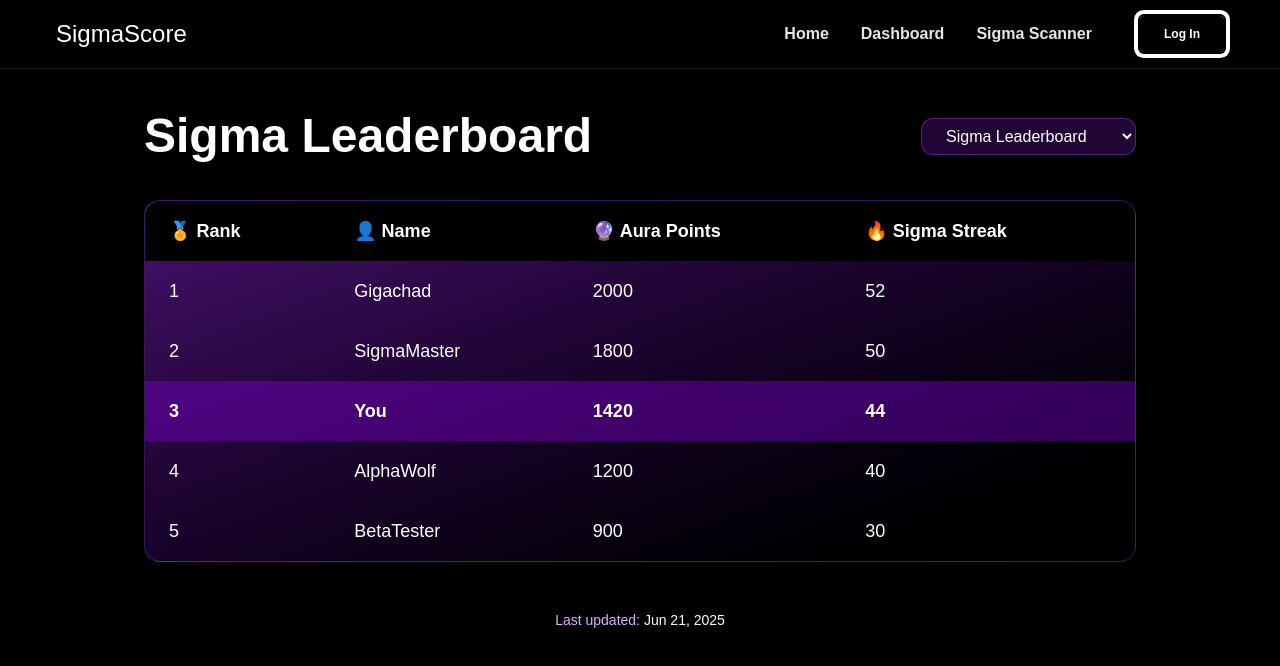
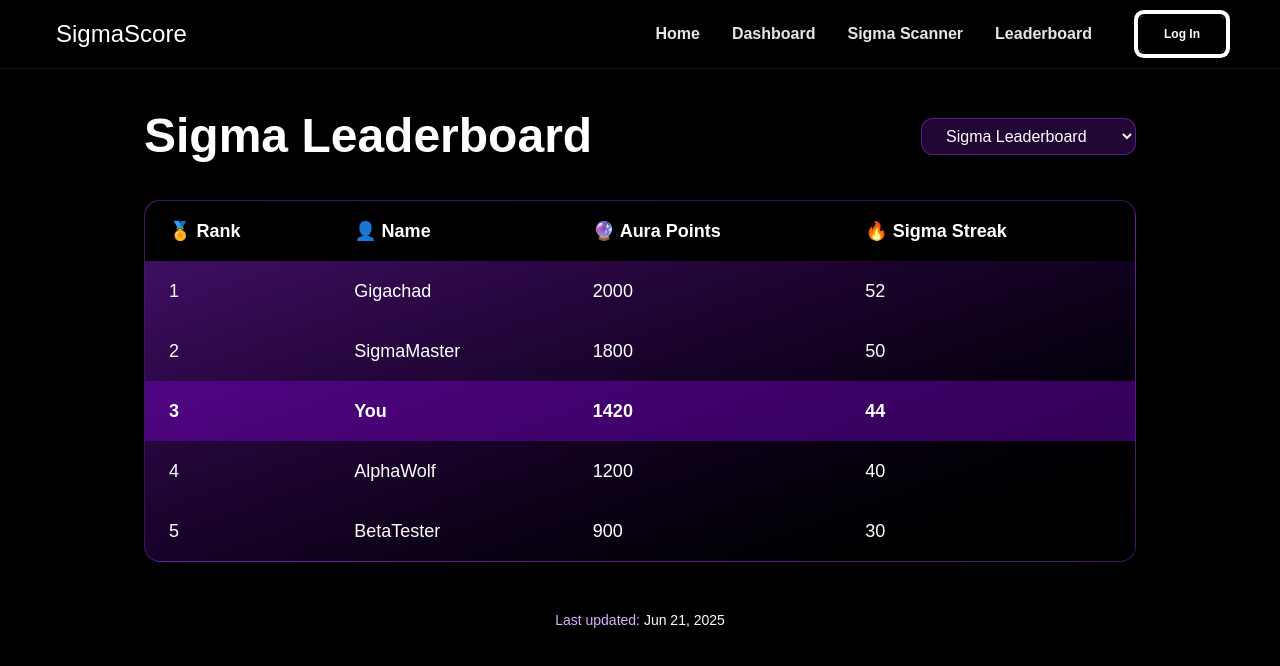
Before and after one commit to Xera-phix/sigma-score, a Next.js app in the folder sigmascore/: page /leaderboard in a window 1280 px wide. Shown: the top 666 px of the page. Built offline with nearby package versions, Linux system fonts and the light colour scheme.

Commit message:
fixed nav bar

```diff
--- a/sigmascore/components/ui/NavBar.tsx
+++ b/sigmascore/components/ui/NavBar.tsx
@@ -23,13 +23,19 @@ const NavBar = () => {
       <div className="font-orbitron text-white text-xl lg:text-2xl cursor-pointer select-none" onClick={() => window.location.href = '/'}>
         SigmaScore
       </div>
+
+      {/* 🌐 Desktop Navigation */}
       <nav className="hidden md:flex items-center gap-8">
         <a href="/" className="text-white/90 hover:text-vr-pink font-semibold transition-colors">Home</a>
         <a href="/dashboard" className="text-white/90 hover:text-vr-pink font-semibold transition-colors">Dashboard</a>
         <a href="/scanner" className="text-white/90 hover:text-vr-pink font-semibold transition-colors">Sigma Scanner</a>
-        <a href="/login" className="ml-4 bg-gradient-to-r from-vr-pink to-vr-red text-white text-xs font-bold px-6 py-2.5 rounded shadow hover:scale-105 transition-transform ring-4 ring-vr-pink/40 ring-offset-2 ring-offset-black animate-pulse">Log In</a>
+        <a href="/leaderboard" className="text-white/90 hover:text-vr-pink font-semibold transition-colors">Leaderboard</a>
+        <a href="/login" className="ml-4 bg-gradient-to-r from-vr-pink to-vr-red text-white text-xs font-bold px-6 py-2.5 rounded shadow hover:scale-105 transition-transform ring-4 ring-vr-pink/40 ring-offset-2 ring-offset-black animate-pulse">
+          Log In
+        </a>
       </nav>
-      {/* Hamburger Menu */}
+
+      {/* 📱 Mobile Navigation */}
       <div className="md:hidden flex items-center">
         <div className="flex items-center gap-2">
           <button
@@ -44,7 +50,8 @@ const NavBar = () => {
           >
             Log In
           </button>
-        {/* Hamburger Menu */}
+
+          {/* 🍔 Hamburger Menu Button */}
           <button
             className="ml-2 flex flex-col justify-center items-center w-10 h-10 rounded bg-white/20 backdrop-blur-md hover:bg-white/40 shadow-md"
             onClick={() => setMenuOpen(!menuOpen)}
@@ -55,17 +62,18 @@ const NavBar = () => {
             <span className={`block w-6 h-0.5 bg-vr-deep transition-all duration-300 ${menuOpen ? '-rotate-45 -translate-y-1.5' : ''}`}></span>
           </button>
         </div>
-      {/* Hamburger Dropdown */}
+
+        {/* 📱 Hamburger Dropdown */}
         {menuOpen && (
           <div className="absolute right-4 top-16 bg-black/90 backdrop-blur-xl rounded shadow-lg py-4 px-6 flex flex-col space-y-4 z-30 min-w-[150px] border border-white/10">
             <a href="/" className="text-white font-bold text-left hover:text-vr-pink transition-colors">Home</a>
             <a href="/dashboard" className="text-white font-bold text-left hover:text-vr-pink transition-colors">Dashboard</a>
             <a href="/scanner" className="text-white font-bold text-left hover:text-vr-pink transition-colors">Sigma Scanner</a>
+            <a href="/leaderboard" className="text-white font-bold text-left hover:text-vr-pink transition-colors">Leaderboard</a>
             <a href="/login" className="text-white font-bold text-left hover:text-vr-pink transition-colors">Log In</a>
           </div>
         )}
       </div>
-    {/* End Hamburger Menu */}
     </header>
   );
 };
```
Lines whose indentation alone changed are shown as unchanged.
